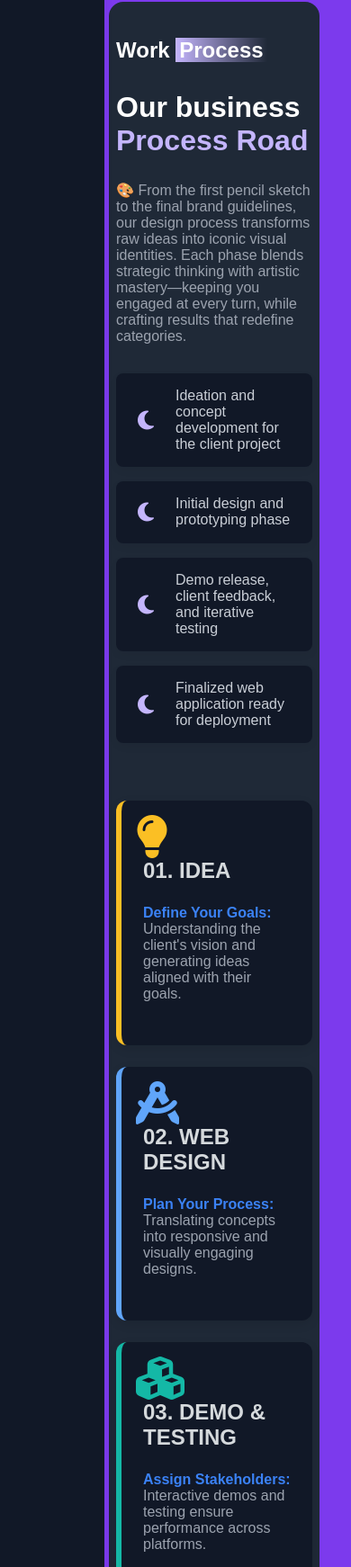
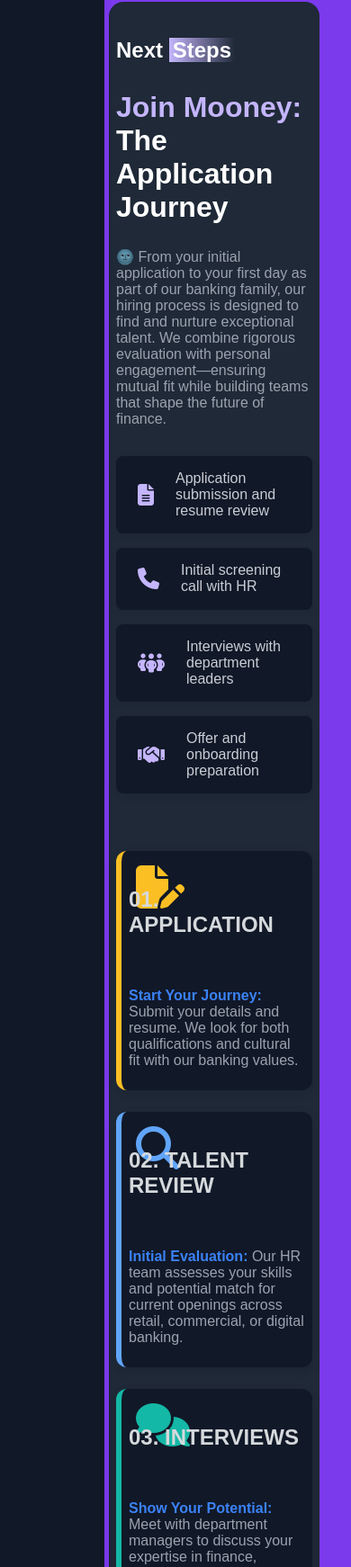
Before and after one commit to KlasniMisho123/TBC-Academy-Task-1, a plain HTML site: page careerDark.html in a window 390 px wide. Shown: the part 883-2625 px from the top of the page at 90% size. Drawn offline with Linux system fonts and the light colour scheme.

Commit message:
dashboard responsive commit

```diff
--- a/careerDark.html
+++ b/careerDark.html
@@ -116,56 +116,59 @@
 
             <section class="process-section">
                 <div class="process-header">
-                    <h4>Work <span class="highlighted">Process</span></h4>
-                    <h2>Our business <span class="emphasis">Process Road</span></h2>
+                    <h4>Next <span class="highlighted">Steps</span></h4>
+                    <h2> <span class="emphasis">Join Mooney:</span> The Application Journey</span></h2>
                     <p>
-                        🎨 From the first pencil sketch to the final brand guidelines, our design process transforms raw ideas into iconic visual identities.
-                        Each phase blends strategic thinking with artistic mastery—keeping you engaged at every turn, while crafting results that redefine categories.
+                        🌚 From your initial application to your first day as part of our banking family, our hiring process is designed to find and nurture exceptional talent.
+                        We combine rigorous evaluation with personal engagement—ensuring mutual fit while building teams that shape the future of finance.
                     </p>
                     <div class="process-steps-container">
                         <div class="process-step">
-                            <i class="fa-solid fa-moon step-icon"></i>
-                            <h8 class="step-title">Ideation and concept development for the client project</h4>
+                            <i class="fa-solid fa-file-lines step-icon"></i>
+                            <h8 class="step-title">Application submission and resume review</h4>
                         </div>
                         <div class="process-step">
-                            <i class="fa-solid fa-moon step-icon"></i>
-                            <h8 class="step-title">Initial design and prototyping phase</h4>
+                            <i class="fa-solid fa-phone step-icon"></i>
+                            <h8 class="step-title">Initial screening call with HR</h4>
                         </div>
                         <div class="process-step">
-                            <i class="fa-solid fa-moon step-icon"></i>
-                            <h8 class="step-title">Demo release, client feedback, and iterative testing</h4>
+                            <i class="fa-solid fa-people-group step-icon"></i>
+                            <h8 class="step-title">Interviews with department leaders</h4>
                         </div>
                         <div class="process-step">
-                            <i class="fa-solid fa-moon step-icon"></i>
-                            <h8 class="step-title">Finalized web application ready for deployment</h4>
+                            <i class="fa-solid fa-handshake step-icon"></i>
+                            <h8 class="step-title">Offer and onboarding preparation</h4>
                         </div>
                     </div>
 
                 </div>
 
                 <div class="process-steps">
-                    <div class="step-card idea">
-                    <i class="fa-solid fa-lightbulb"></i>
-                    <h3>01. IDEA</h3>
-                    <p><span>Define Your Goals:</span> Understanding the client's vision and generating ideas aligned with their goals.</p>
+                    <div class="step-card apply">
+                        <i class="fa-solid fa-file-pen"></i>
+                        <h3>01. APPLICATION</h3>
+                        <p>
+                            <span>Start Your Journey:</span>
+                            Submit your details and resume. We look for both qualifications and cultural fit with our banking values.
+                        </p>
                     </div>
 
-                    <div class="step-card design">
-                    <i class="fa-solid fa-compass-drafting"></i>
-                    <h3>02. WEB DESIGN</h3>
-                    <p><span>Plan Your Process:</span> Translating concepts into responsive and visually engaging designs.</p>
+                    <div class="step-card screening">
+                        <i class="fa-solid fa-magnifying-glass"></i>
+                        <h3>02. TALENT REVIEW</h3>
+                        <p><span>Initial Evaluation:</span> Our HR team assesses your skills and potential match for current openings across retail, commercial, or digital banking.</p>
                     </div>
 
-                    <div class="step-card testing">
-                    <i class="fa-solid fa-cubes"></i>
-                    <h3>03. DEMO & TESTING</h3>
-                    <p><span>Assign Stakeholders:</span> Interactive demos and testing ensure performance across platforms.</p>
+                    <div class="step-card interview">
+                        <i class="fa-solid fa-comments"></i>
+                        <h3>03. INTERVIEWS</h3>
+                        <p><span>Show Your Potential:</span> Meet with department managers to discuss your expertise in finance, technology, or customer service roles.</p>
                     </div>
 
-                    <div class="step-card launch">
-                    <i class="fa-solid fa-bullseye"></i>
-                    <h3>04. LAUNCH</h3>
-                    <p><span>Go Live:</span> Final delivery, hosting setup, and post-launch support for success.</p>
+                    <div class="step-card onboarding">
+                        <i class="fa-solid fa-briefcase"></i>
+                        <h3>04. WELCOME ABOARD</h3>
+                        <p><span>Begin Your Career:</span> Successful candidates receive comprehensive training and mentorship to excel in the banking sector.</p>
                     </div>
                 </div>
             </section>
--- a/public/styles/stylesDark.css
+++ b/public/styles/stylesDark.css
@@ -2410,6 +2410,7 @@
   display: flex;
   gap: 2rem;
   border-radius: 16px;
+  min-width: 210px;
 }
 
 .process-header {
@@ -2451,6 +2452,9 @@
 }
 
 .step-card {
+  display: flex;
+  flex-direction: column;
+  gap: 1rem;
   background-color: var(--color-white);
   padding: 2rem 1.5rem;
   border-radius: 12px;
@@ -2459,6 +2463,11 @@
   position: relative;
 }
 
+.step-card > h3 {
+  margin-top: 30px;
+  z-index: 100;
+}
+
 .step-card:hover {
   transform: translateY(-4px);
   box-shadow: 0 6px 20px rgba(0, 0, 0, 0.2);
@@ -2490,34 +2499,34 @@
 }
 
 /* Theme Color Per Card */
-.step-card.idea {
+.step-card.apply {
   border-left: 6px solid var(--color-car);
 }
 
-.step-card.idea > i{
+.step-card.apply > i{
   color: var(--color-car);
 }
 
-.step-card.design {
+.step-card.screening {
   border-left: 6px solid var(--color-secondary);
 }
-.step-card.design > i{
+.step-card.screening > i{
   color: var(--color-secondary);
 }
 
-.step-card.testing {
+.step-card.interview {
   border-left: 6px solid var(--color-teal);
 }
 
-.step-card.testing > i{
+.step-card.interview > i{
   color: var(--color-teal);
 }
 
-.step-card.launch {
+.step-card.onboarding {
   border-left: 6px solid var(--color-alert);
 }
 
-.step-card.launch > i{
+.step-card.onboarding > i{
   color: var(--color-alert);
 }
 
@@ -2852,6 +2861,10 @@
   .process-section {
     padding: 0.5rem;
   }
+
+  .step-card {
+    padding: 0.5rem;
+  }
 }
 
 /* Dekstop >= 400px */
@@ -2901,7 +2914,17 @@
     gap: 1rem;
   }
 
-
+  .step-card i {
+    font-size: 3rem;
+    position: static;
+    top: 1rem;
+    left: 1rem;
+    opacity: 1;
+  }
+
+  .step-card > h3 {
+    margin: 10px 0;
+  }
 }
 
 /* Tablet (≥ 600px) */
@@ -3070,6 +3093,20 @@
     flex-direction: row;
   }
 
+  .step-card {
+    padding: 2rem 1.5rem;
+  }
+  .step-card i {
+    font-size: 3rem;
+    position: absolute;
+    top: 1rem;
+    left: 1rem;
+    opacity: 1;
+  }
+
+  .step-card > h3 {
+    margin: 30px 0;
+  }
 }
 
 @media (min-width: 768px) {
```
